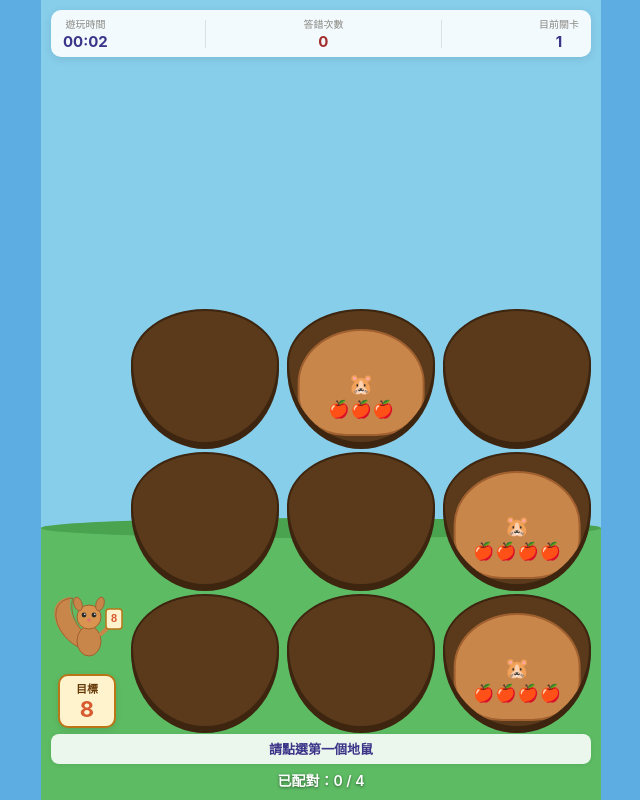
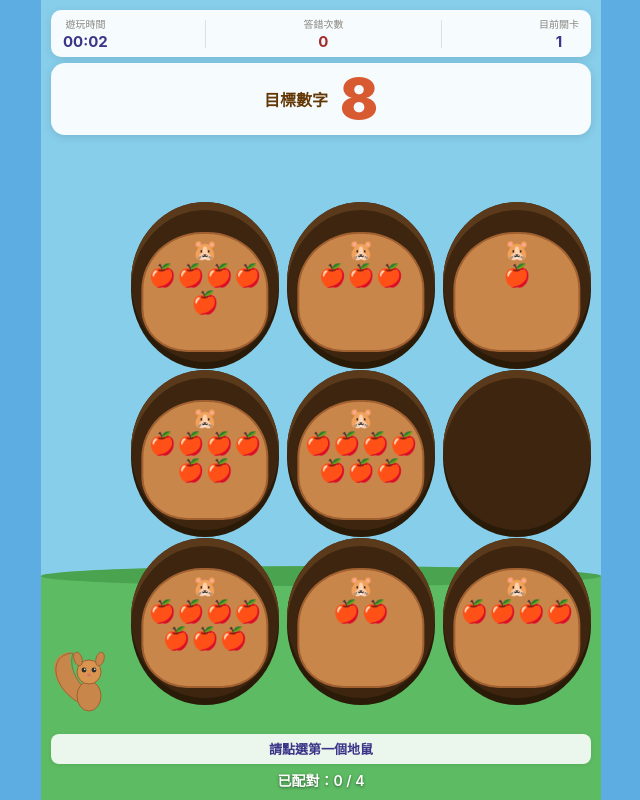
Before and after one commit to playlearn365/whack_a_mole_K3, a plain HTML site: page index.html in a window 1280 px wide. Both pictures are taken after a click on the button "開始遊戲 🎮". Shown: the whole page, without its empty margins (319-959 px from the left). Drawn offline with nearby package versions, Linux system fonts and the light colour scheme.

Commit message:
Refactor game logic and update UI elements
Updated game title and instructions, modified styles and sound effects, adjusted gameplay mechanics including target selection and timing.

```diff
--- a/index.html
+++ b/index.html
@@ -4,68 +4,143 @@
 <meta charset="UTF-8">
 <meta name="viewport" content="width=device-width, initial-scale=1.0, maximum-scale=1.0, user-scalable=no">
 <meta name="apple-mobile-web-app-capable" content="yes">
-<meta name="apple-mobile-web-app-status-bar-style" content="black-translucent">
-<title>打地鼠配對遊戲（大班）</title>
+<title>打地鼠分解遊戲（大班）</title>
+<script src="https://cdnjs.cloudflare.com/ajax/libs/tone/14.8.49/Tone.js"></script>
 <style>
 *{box-sizing:border-box;margin:0;padding:0;}
 html,body{width:100%;height:100%;background:#5DADE2;display:flex;align-items:center;justify-content:center;font-family:-apple-system,BlinkMacSystemFont,'Segoe UI',sans-serif;}
-  #gw{width:100%;max-width:560px;min-height:100dvh;background:#87CEEB;padding:10px;position:relative;overflow:hidden;touch-action:manipulation;display:flex;flex-direction:column;gap:6px;}
-  #ground{position:absolute;left:0;right:0;bottom:0;height:34%;background:#5DBB63;z-index:0;}
+
+#gw{
+  width:100%;max-width:560px;min-height:100dvh;
+  background:#87CEEB;
+  padding:10px;
+  position:relative;
+  overflow:hidden;
+  touch-action:manipulation;
+  display:flex;flex-direction:column;gap:6px;
+}
+
+/* 草地背景 */
+#ground{position:absolute;left:0;right:0;bottom:0;height:28%;background:#5DBB63;z-index:0;}
 #ground::before{content:'';position:absolute;top:-10px;left:0;right:0;height:20px;background:#4AA34F;border-radius:50%;}
-  #stats-bar{position:relative;z-index:2;display:flex;justify-content:space-between;align-items:center;background:rgba(255,255,255,0.9);border-radius:10px;padding:6px 12px;font-size:13px;font-weight:500;color:#2C2C2A;gap:6px;box-shadow:0 2px 8px rgba(0,0,0,0.1);}
+
+/* 統計列 */
+#stats-bar{
+  position:relative;z-index:2;
+  display:flex;justify-content:space-between;align-items:center;
+  background:rgba(255,255,255,0.92);border-radius:10px;
+  padding:6px 12px;gap:6px;
+  box-shadow:0 2px 8px rgba(0,0,0,0.1);
+}
 .stat-item{display:flex;flex-direction:column;align-items:center;gap:1px;}
 .stat-label{font-size:10px;color:#888780;font-weight:500;}
 .stat-val{font-size:15px;font-weight:700;color:#3C3489;}
 .stat-val.red{color:#A32D2D;}
 .stat-div{width:1px;height:28px;background:rgba(0,0,0,0.1);}
-  #scene{position:relative;z-index:2;display:flex;align-items:flex-end;gap:8px;flex:1;min-height:0;}
-  #squirrel-wrap{flex-shrink:0;display:flex;flex-direction:column;align-items:center;gap:5px;}
+
+/* 目標數字橫幅 */
+#target-bar{
+  position:relative;z-index:2;
+  display:flex;align-items:center;justify-content:center;gap:12px;
+  background:rgba(255,255,255,0.92);border-radius:14px;
+  padding:8px 20px;
+  box-shadow:0 2px 8px rgba(0,0,0,0.12);
+}
+.tb-label{font-size:16px;font-weight:700;color:#633806;}
+.tb-num{font-size:56px;font-weight:900;color:#D85A30;line-height:1;}
+
+/* 場景區 */
+#scene{
+  position:relative;z-index:2;
+  display:flex;align-items:flex-end;gap:8px;
+  flex:1;min-height:0;
+}
+#squirrel-wrap{flex-shrink:0;display:flex;flex-direction:column;align-items:center;padding-bottom:4px;}
 #sq-canvas{width:72px;height:90px;}
-  #sign{background:#fff3cd;border:2px solid #BA7517;border-radius:10px;padding:4px 8px;text-align:center;font-size:11px;color:#633806;font-weight:600;min-width:58px;box-shadow:0 2px 6px rgba(0,0,0,0.1);}
-  #sign-num{font-size:22px;color:#D85A30;display:block;font-weight:700;}
-  #grid{flex:1;display:grid;grid-template-columns:repeat(3,1fr);gap:8px;align-content:stretch;}
-  .hw{display:flex;justify-content:center;align-items:stretch;}
+
+/* 九宮格 */
+#grid{
+  flex:1;
+  display:grid;
+  grid-template-columns:repeat(3,1fr);
+  gap:8px;
+  /* 關鍵：格子從底部對齊，但留出足夠空間讓最下排高於草地 */
+  align-content:end;
+  padding-bottom:30px;
+}
+
+/* ═══════════════════════════════
+   洞口：橢圓形深色洞，高度固定
+   地鼠：藏在洞底，.up 時滑上來
+   overflow:hidden 讓洞口當裁切
+   洞口高度必須大於地鼠最大高度
+═══════════════════════════════ */
+.hw{display:flex;justify-content:center;}
+
 .hole{
-    width:100%;height:0;padding-bottom:88%;
-    background:#5A3A1A;
-    border-radius:50% 50% 50% 50%/40% 40% 60% 60%;
-    position:relative;cursor:pointer;
-    box-shadow:0 5px 0 #3D2510;
-    overflow:hidden;border:2px solid #3D2510;
-    -webkit-tap-highlight-color:transparent;user-select:none;
-    transition:box-shadow 0.12s,border-color 0.12s;
+  width:100%;
+  /* 洞口高度 = 地鼠臉(22px) + 最多9個水果(約3排×26px=78px) + padding(16px) + 餘裕 = ~130px */
+  height:160px;
+  background:#3D2510;
+  border-radius:50%;
+  position:relative;
+  cursor:pointer;
+  /* 洞口內部淺棕，製造深度感 */
+  box-shadow:inset 0 8px 0 #5A3A1A, 0 7px 0 #2a1a08;
+  overflow:hidden;
+  border:none;
+  -webkit-tap-highlight-color:transparent;
+  user-select:none;
+  transition:box-shadow 0.12s;
 }
-  .hole.selected{border-color:#7F77DD;box-shadow:0 5px 0 #534AB7,0 0 0 3px #AFA9EC;}
-  .hole.matched{border-color:#2e7a33;box-shadow:0 5px 0 #1a5c22;cursor:default;}
-  /* 地鼠整體（臉+水果），從洞底滑上來 */
+.hole.selected{box-shadow:inset 0 8px 0 #5A3A1A, 0 7px 0 #534AB7, 0 0 0 3px #AFA9EC;}
+.hole.matched{box-shadow:inset 0 8px 0 #3a6e3e, 0 7px 0 #1a5c22;}
+
+/* 地鼠本體：固定高度，水果超出就捲動，確保冒出高度一致 */
 .mole{
   position:absolute;
-    bottom:4%;left:50%;transform:translateX(-50%);
-    width:88%;height:94%;
-    display:flex;flex-direction:column;align-items:center;justify-content:flex-end;
-    padding-bottom:12%;
+  bottom:-100%;
+  left:50%;
+  transform:translateX(-50%);
+  width:86%;
+  height:120px;          /* 固定高度，不隨水果數量變動 */
+  background:#c8864a;
+  border-radius:48% 48% 36% 36%;
+  border:2px solid #a06030;
+  display:flex;
+  flex-direction:column;
+  align-items:center;
+  justify-content:flex-start;
+  padding:6px 4px 6px;
   pointer-events:none;
-    transition:bottom 0.25s ease;
+  transition:bottom 0.3s cubic-bezier(.22,1,.36,1);
+  overflow:hidden;       /* 水果太多就裁掉，不撐高 */
 }
-  .mole.hidden{bottom:-100%;}
-  .mole-body{
-    position:absolute;bottom:0;left:0;right:0;height:88%;
-    background:#c8864a;border-radius:50% 50% 38% 38%;
-    border:2px solid #a06030;
-    transition:background 0.2s,border-color 0.2s;
+.mole.up{bottom:10px;}  /* 固定冒出高度 */
+
+.hole.selected .mole{background:#AFA9EC;border-color:#534AB7;}
+.hole.matched .mole{background:#4AA34F;border-color:#2e7a33;}
+.mole.bad{background:#E24B4A !important;border-color:#a32d2d !important;}
+
+.mole-face{font-size:20px;line-height:1;margin-bottom:2px;flex-shrink:0;}
+.mole-fruits{
+  display:flex;flex-wrap:wrap;justify-content:center;
+  gap:1px;width:100%;
+  font-size:22px;line-height:1.2;
+  overflow:hidden;
 }
-  .hole.selected .mole-body{background:#AFA9EC;border-color:#534AB7;}
-  .hole.matched .mole-body{background:#4AA34F;border-color:#2e7a33;}
-  .mole.bad .mole-body{background:#E24B4A;border-color:#a32d2d;}
-  .mole-face{position:relative;z-index:2;font-size:20px;line-height:1;margin-bottom:4%;}
-  .mole-fruits{
-    position:relative;z-index:2;
-    display:flex;flex-wrap:wrap;justify-content:center;
-    gap:1px;width:96%;
-    font-size:17px;line-height:1.2;
+
+/* 提示 & 進度 */
+#select-hint{
+  position:relative;z-index:2;text-align:center;
+  font-size:13px;font-weight:600;color:#3C3489;
+  background:rgba(255,255,255,0.88);border-radius:8px;
+  padding:5px 12px;min-height:30px;
+  box-shadow:0 1px 4px rgba(0,0,0,0.08);
 }
-  #select-hint{position:relative;z-index:2;text-align:center;font-size:13px;font-weight:600;color:#3C3489;background:rgba(255,255,255,0.88);border-radius:8px;padding:5px 12px;min-height:30px;box-shadow:0 1px 4px rgba(0,0,0,0.08);}
 #strack{position:relative;z-index:2;text-align:center;font-size:14px;color:#fff;font-weight:600;text-shadow:0 1px 3px rgba(0,0,0,0.5);}
+
+/* overlay */
 .overlay{position:absolute;inset:0;display:flex;flex-direction:column;align-items:center;justify-content:center;background:rgba(0,0,0,0.65);z-index:10;gap:14px;padding:24px;}
 .overlay h2{font-size:24px;color:#fff;font-weight:700;text-align:center;}
 .overlay p{font-size:14px;color:rgba(255,255,255,0.92);text-align:center;max-width:300px;line-height:1.6;}
@@ -77,18 +152,21 @@
 .rc-val.warn{color:#FAC775;}
 .bbtn{padding:13px 32px;font-size:16px;font-weight:600;background:#7F77DD;color:#fff;border:none;border-radius:12px;cursor:pointer;touch-action:manipulation;-webkit-tap-highlight-color:transparent;box-shadow:0 4px 12px rgba(127,119,221,0.5);}
 .bbtn:active{transform:scale(0.95);}
-  #toast{position:absolute;top:85px;left:50%;transform:translateX(-50%);background:rgba(20,20,20,0.88);color:#fff;padding:7px 18px;border-radius:24px;font-size:14px;font-weight:600;pointer-events:none;opacity:0;transition:opacity 0.25s;z-index:20;white-space:nowrap;}
+
+#toast{position:absolute;top:80px;left:50%;transform:translateX(-50%);background:rgba(20,20,20,0.88);color:#fff;padding:7px 18px;border-radius:24px;font-size:14px;font-weight:600;pointer-events:none;opacity:0;transition:opacity 0.25s;z-index:20;white-space:nowrap;}
 #toast.show{opacity:1;}
 </style>
 </head>
 <body>
 <div id="gw">
   <div id="ground"></div>
+
   <div id="start-s" class="overlay">
     <h2>🐹 打地鼠配對遊戲<br><span style="font-size:18px">大班版</span></h2>
-    <p>松鼠舉的是目標數字！<br>先點一個地鼠，再點另一個，<br>兩個水果數加起來等於目標就配對成功！<br>⚠️ 有一個是多餘的干擾，小心！<br>全部 4 組配對完就過關！</p>
+    <p>上方會顯示<strong style="color:#FAC775;">目標數字</strong>！<br>先點一個地鼠，再點另一個，<br>兩個水果數<strong style="color:#FAC775;">加起來等於目標</strong>就配對成功！<br>⚠️ 有一個是多餘的干擾，小心！<br>全部 4 組配對完就過關！</p>
     <button class="bbtn" onclick="startGame()">開始遊戲 🎮</button>
   </div>
+
   <div id="win-s" class="overlay" style="display:none">
     <h2 id="wtitle">🎉 過關！</h2>
     <p id="wmsg"></p>
@@ -99,6 +177,7 @@
     </div>
     <button class="bbtn" id="nbtn" onclick="nextLevel()">下一關 →</button>
   </div>
+
   <div id="stats-bar">
     <div class="stat-item"><span class="stat-label">遊玩時間</span><span class="stat-val" id="total-time">00:00</span></div>
     <div class="stat-div"></div>
@@ -106,47 +185,51 @@
     <div class="stat-div"></div>
     <div class="stat-item"><span class="stat-label">目前關卡</span><span class="stat-val" id="lvn">1</span></div>
   </div>
+
+  <div id="target-bar">
+    <span class="tb-label">目標數字</span>
+    <span class="tb-num" id="sign-num">7</span>
+  </div>
+
   <div id="scene">
     <div id="squirrel-wrap">
       <canvas id="sq-canvas" width="72" height="90"></canvas>
-      <div id="sign">目標<span id="sign-num">7</span></div>
     </div>
     <div id="grid"></div>
   </div>
+
   <div id="select-hint">請點選第一個地鼠</div>
   <div id="strack">已配對：<span id="hcnt">0</span> / 4</div>
   <div id="toast"></div>
 </div>
-<script src="https://cdnjs.cloudflare.com/ajax/libs/tone/14.8.49/Tone.js"></script>
+
 <script>
 const FRUITS=['🍎','🍊','🍋','🍇','🍓','🍑','🍒','🍍'];
-const HOLES=9,PAIRS=4,SPEED=3400;
-let level=0,pairsFound=0,gameActive=false;
-let currentTarget=7,lastTarget=0,levelFruit='🍎';
-let selectedIdx=-1;
-let hs=[];
-let clearedCount=0,wrongCount=0,totalSecs=0,globalTimer=null;
+const HOLES=9, PAIRS=4, SPEED=4500;
+let level=0, pairsFound=0, gameActive=false;
+let currentTarget=7, lastTarget=0, levelFruit='🍎';
+let selectedIdx=-1, hs=[];
+let clearedCount=0, wrongCount=0, totalSecs=0, globalTimer=null;
 
-function pickTarget(){let t;do{t=Math.floor(Math.random()*5)+6;}while(t===lastTarget);lastTarget=t;return t;}
+function pickTarget(){let t;do{t=6+Math.floor(Math.random()*5);}while(t===lastTarget);lastTarget=t;return t;}
 function pickFruit(){return FRUITS[Math.floor(Math.random()*FRUITS.length)];}
-function fmtTime(s){const m=Math.floor(s/60),sec=s%60;return String(m).padStart(2,'0')+':'+String(sec).padStart(2,'0');}
+function fmtTime(s){return String(Math.floor(s/60)).padStart(2,'0')+':'+String(s%60).padStart(2,'0');}
 
 function genCounts(target){
   const pairs=[];let tries=0;
   while(pairs.length<PAIRS&&tries<200){
     tries++;
-    const a=Math.floor(Math.random()*(target-1))+1;
+    const a=1+Math.floor(Math.random()*(target-1));
     const b=target-a;
-    const dup=pairs.some(p=>(p[0]===a&&p[1]===b)||(p[0]===b&&p[1]===a));
-    if(!dup)pairs.push([a,b]);
+    if(!pairs.some(p=>(p[0]===a&&p[1]===b)||(p[0]===b&&p[1]===a)))pairs.push([a,b]);
   }
-  const counts=[];pairs.forEach(p=>counts.push(p[0],p[1]));
+  const counts=[];
+  pairs.forEach(p=>counts.push(p[0],p[1]));
   let decoy,dt=0;
   do{
-    decoy=Math.floor(Math.random()*(target-1))+1;
+    decoy=1+Math.floor(Math.random()*(target-1));
     const partner=target-decoy;
-    const partnerExists=counts.filter(c=>c===partner).length>counts.filter(c=>c===decoy).length;
-    if(!partnerExists)break;
+    if(counts.filter(c=>c===partner).length<=counts.filter(c=>c===decoy).length)break;
     dt++;
   }while(dt<50);
   counts.push(decoy);
@@ -154,57 +237,45 @@ function genCounts(target){
   return counts;
 }
 
-let toneReady=false;
-let synth,marimba,noiseSynth;
-
+// ── Tone.js 音效 ──
+let toneReady=false, marimba, badSynth;
 async function initTone(){
   if(toneReady)return;
   await Tone.start();
   marimba=new Tone.Synth({
     oscillator:{type:'triangle'},
-    envelope:{attack:0.001,decay:0.3,sustain:0,release:0.1},
-    volume:-6
+    envelope:{attack:0.001,decay:0.4,sustain:0,release:0.1},
+    volume:-4
   }).toDestination();
-  synth=new Tone.PolySynth(Tone.Synth,{
-    oscillator:{type:'sine'},
-    envelope:{attack:0.01,decay:0.4,sustain:0.1,release:0.5},
+  badSynth=new Tone.Synth({
+    oscillator:{type:'square'},
+    envelope:{attack:0.001,decay:0.2,sustain:0,release:0.05},
     volume:-8
-  }).toDestination();
-  noiseSynth=new Tone.Synth({
-    oscillator:{type:'sawtooth'},
-    envelope:{attack:0.001,decay:0.2,sustain:0,release:0.05},
-    volume:-10
   }).toDestination();
   toneReady=true;
 }
-
 document.addEventListener('touchstart',initTone,{once:true});
 document.addEventListener('mousedown',initTone,{once:true});
 
 function beep(type){
   if(!toneReady)return;
+  const now=Tone.now();
   try{
-    const now=Tone.now();
     if(type==='tap'){
       marimba.triggerAttackRelease('G4',0.12,now);
     } else if(type==='ok'){
-      marimba.triggerAttackRelease('C5',0.15,now);
-      marimba.triggerAttackRelease('E5',0.15,now+0.15);
+      ['C5','E5','G5','C6'].forEach((n,i)=>marimba.triggerAttackRelease(n,0.2,now+i*0.1));
     } else if(type==='bad'){
-      noiseSynth.triggerAttackRelease('C3',0.2,now);
-      noiseSynth.triggerAttackRelease('A2',0.2,now+0.15);
+      ['E3','C3','A2'].forEach((n,i)=>badSynth.triggerAttackRelease(n,0.15,now+i*0.13));
     } else if(type==='win'){
-      const melody=[['C5',0],['E5',0.18],['G5',0.36],['C6',0.54]];
-      melody.forEach(([n,t])=>synth.triggerAttackRelease(n,0.35,now+t));
+      ['C5','E5','G5','E5','G5','C6'].forEach((n,i)=>marimba.triggerAttackRelease(n,0.18,now+i*0.11));
     } else if(type==='fail'){
-      noiseSynth.triggerAttackRelease('G3',0.18,now);
-      noiseSynth.triggerAttackRelease('E3',0.18,now+0.15);
-      noiseSynth.triggerAttackRelease('C3',0.25,now+0.30);
+      ['G4','E4','C4'].forEach((n,i)=>badSynth.triggerAttackRelease(n,0.2,now+i*0.18));
     }
   }catch(e){}
 }
 
-function drawSquirrel(holding){
+function drawSquirrel(){
   const cv=document.getElementById('sq-canvas'),c=cv.getContext('2d');
   c.clearRect(0,0,72,90);c.save();
   c.beginPath();c.moveTo(36,72);c.bezierCurveTo(2,60,-9,20,20,18);c.bezierCurveTo(16,30,22,45,36,56);c.fillStyle='#c8864a';c.fill();
@@ -218,22 +289,16 @@ function drawSquirrel(holding){
   c.beginPath();c.arc(33.8,35.2,0.8,0,Math.PI*2);c.fillStyle='#fff';c.fill();
   c.beginPath();c.arc(43.8,35.2,0.8,0,Math.PI*2);c.fill();
   c.beginPath();c.arc(38,41,1.8,0,Math.PI*2);c.fillStyle='#e07070';c.fill();
-  c.beginPath();c.moveTo(50,55);c.lineTo(62,44);c.strokeStyle='#c8864a';c.lineWidth=4;c.lineCap='round';c.stroke();
-  c.beginPath();c.roundRect(55,30,16,20,3);c.fillStyle='#fff3cd';c.fill();c.strokeStyle='#BA7517';c.lineWidth=1.5;c.stroke();
-  c.font='bold 11px sans-serif';c.fillStyle='#D85A30';c.textAlign='center';c.textBaseline='middle';
-  c.fillText(String(holding),63,40);c.restore();
+  c.restore();
 }
 
-// 建立地鼠 DOM，並直接把 moleEl 存起來
-function makeMoleEl(count){
-  const mole=document.createElement('div');mole.className='mole';
-  const body=document.createElement('div');body.className='mole-body';
+function makeMole(count){
+  const mole=document.createElement('div');
+  mole.className='mole'; // 初始無 .up，藏在洞底
   const face=document.createElement('div');face.className='mole-face';face.textContent='🐹';
   const fruits=document.createElement('div');fruits.className='mole-fruits';
-  for(let k=0;k<count;k++){
-    const s=document.createElement('span');s.textContent=levelFruit;fruits.appendChild(s);
-  }
-  mole.appendChild(body);mole.appendChild(face);mole.appendChild(fruits);
+  for(let k=0;k<count;k++){const s=document.createElement('span');s.textContent=levelFruit;fruits.appendChild(s);}
+  mole.appendChild(face);mole.appendChild(fruits);
   return mole;
 }
 
@@ -242,55 +307,45 @@ function buildGrid(counts){
   for(let i=0;i<HOLES;i++){
     const hw=document.createElement('div');hw.className='hw';
     const hole=document.createElement('div');hole.className='hole';
-    const mole=makeMoleEl(counts[i]);
+    const mole=makeMole(counts[i]);
     hole.appendChild(mole);
     hole.addEventListener('pointerdown',e=>{e.preventDefault();tap(i);});
     hw.appendChild(hole);g.appendChild(hw);
-    hs.push({count:counts[i],up:true,locked:false,matched:false,
-             timer:null,loopTimer:null,moleEl:mole,holeEl:hole});
+    hs.push({count:counts[i],up:false,locked:false,matched:false,timer:null,loopTimer:null,moleEl:mole,holeEl:hole});
   }
 }
 
 function popUp(i){
   if(!gameActive||hs[i].matched||hs[i].locked)return;
   hs[i].up=true;
-  hs[i].moleEl.classList.remove('hidden');
-  // 冒出後排程縮回
+  hs[i].moleEl.classList.add('up');
   clearTimeout(hs[i].timer);
-  hs[i].timer=setTimeout(()=>retract(i), SPEED*(0.85+Math.random()*0.5));
+  hs[i].timer=setTimeout(()=>retract(i), SPEED*(0.8+Math.random()*0.5));
 }
 
 function retract(i){
   if(!gameActive||hs[i].locked||hs[i].matched)return;
   hs[i].up=false;
-  hs[i].moleEl.classList.add('hidden');
-  hs[i].moleEl.classList.remove('bad');
-  // 縮回後隨機時間再冒出
+  hs[i].moleEl.classList.remove('up','bad');
   clearTimeout(hs[i].loopTimer);
-  hs[i].loopTimer=setTimeout(()=>popUp(i), 800+Math.random()*1800);
+  hs[i].loopTimer=setTimeout(()=>popUp(i), 900+Math.random()*2000);
 }
 
 function scheduleRetract(i){
   clearTimeout(hs[i].timer);
-  if(hs[i].locked||hs[i].matched)return;
-  hs[i].timer=setTimeout(()=>retract(i), SPEED*(0.85+Math.random()*0.5));
+  if(!hs[i].locked&&!hs[i].matched)
+    hs[i].timer=setTimeout(()=>retract(i), SPEED*(0.8+Math.random()*0.5));
 }
 
 function schedulePop(i){
-  // 各自錯開時間，先縮回一次再開始 loop
-  clearTimeout(hs[i].loopTimer);
-  clearTimeout(hs[i].timer);
-  hs[i].loopTimer=setTimeout(()=>{
-    if(!gameActive||hs[i].matched)return;
-    retract(i);
-  }, 500+Math.random()*2500);
+  clearTimeout(hs[i].loopTimer);clearTimeout(hs[i].timer);
+  hs[i].loopTimer=setTimeout(()=>popUp(i), 400+Math.random()*2500);
 }
 
 function clearSelection(){
   if(selectedIdx>=0){
     hs[selectedIdx].locked=false;
     hs[selectedIdx].holeEl.classList.remove('selected');
-    // 被選取的地鼠解鎖後，隨機一段時間縮回
     scheduleRetract(selectedIdx);
   }
   selectedIdx=-1;
@@ -298,20 +353,14 @@ function clearSelection(){
 }
 
 function tap(i){
-  if(!gameActive||hs[i].matched)return;
-  // 地鼠縮下去時不能點
-  if(!hs[i].up)return;
+  if(!gameActive||hs[i].matched||!hs[i].up)return;
   if(selectedIdx===i){clearSelection();return;}
   if(selectedIdx===-1){
-    selectedIdx=i;
-    hs[i].locked=true;
-    clearTimeout(hs[i].timer);
-    hs[i].holeEl.classList.add('selected');
-    beep('tap');
+    selectedIdx=i;hs[i].locked=true;clearTimeout(hs[i].timer);
+    hs[i].holeEl.classList.add('selected');beep('tap');
     document.getElementById('select-hint').textContent='已選 '+hs[i].count+' 個，再點一個配對！';
   } else {
-    const a=hs[selectedIdx].count,b=hs[i].count;
-    const hi1=selectedIdx,hi2=i;
+    const a=hs[selectedIdx].count,b=hs[i].count,hi1=selectedIdx,hi2=i;
     clearSelection();
     if(a+b===currentTarget){
       beep('ok');pairsFound++;
@@ -320,38 +369,24 @@ function tap(i){
       [hi1,hi2].forEach(idx=>{
         hs[idx].matched=true;hs[idx].locked=false;hs[idx].up=true;
         clearTimeout(hs[idx].timer);clearTimeout(hs[idx].loopTimer);
-        hs[idx].moleEl.classList.remove('hidden','bad');
-        hs[idx].holeEl.classList.remove('selected');
-        hs[idx].holeEl.classList.add('matched');
+        hs[idx].moleEl.classList.add('up');hs[idx].moleEl.classList.remove('bad');
+        hs[idx].holeEl.classList.remove('selected');hs[idx].holeEl.classList.add('matched');
       });
-      if(pairsFound>=PAIRS){setTimeout(()=>endLevel(true),500);return;}
+      if(pairsFound>=PAIRS){setTimeout(()=>endLevel(true),500);}
     } else {
-      wrongCount++;
-      document.getElementById('wrong-count').textContent=wrongCount;
-      beep('bad');
+      wrongCount++;document.getElementById('wrong-count').textContent=wrongCount;beep('bad');
       showToast('❌ '+a+' + '+b+' = '+(a+b)+'，不是 '+currentTarget+'！');
       [hi1,hi2].forEach(idx=>{
         hs[idx].moleEl.classList.add('bad');
-        setTimeout(()=>{
-          hs[idx].moleEl.classList.remove('bad');
-          if(!hs[idx].matched&&!hs[idx].locked) scheduleRetract(idx);
-        },500);
+        setTimeout(()=>{hs[idx].moleEl.classList.remove('bad');if(!hs[idx].matched&&!hs[idx].locked)scheduleRetract(idx);},500);
       });
     }
   }
 }
 
-function showToast(msg){
-  const t=document.getElementById('toast');t.textContent=msg;t.classList.add('show');
-  clearTimeout(t._t);t._t=setTimeout(()=>t.classList.remove('show'),1100);
-}
-
+function showToast(msg){const t=document.getElementById('toast');t.textContent=msg;t.classList.add('show');clearTimeout(t._t);t._t=setTimeout(()=>t.classList.remove('show'),1100);}
 function stopAll(){hs.forEach((_,i)=>{clearTimeout(hs[i].timer);clearTimeout(hs[i].loopTimer);});clearSelection();}
-
-function startGlobalTimer(){
-  clearInterval(globalTimer);
-  globalTimer=setInterval(()=>{totalSecs++;document.getElementById('total-time').textContent=fmtTime(totalSecs);},1000);
-}
+function startGlobalTimer(){clearInterval(globalTimer);globalTimer=setInterval(()=>{totalSecs++;document.getElementById('total-time').textContent=fmtTime(totalSecs);},1000);}
 
 function startGame(){
   document.getElementById('start-s').style.display='none';
@@ -364,16 +399,13 @@ function startGame(){
 
 function launchLevel(){
   pairsFound=0;gameActive=true;selectedIdx=-1;
-  currentTarget=pickTarget();
-  levelFruit=pickFruit();
+  currentTarget=pickTarget();levelFruit=pickFruit();
   const counts=genCounts(currentTarget);
   document.getElementById('lvn').textContent=level+1;
   document.getElementById('sign-num').textContent=currentTarget;
   document.getElementById('hcnt').textContent=0;
   document.getElementById('select-hint').textContent='請點選第一個地鼠';
-  drawSquirrel(currentTarget);
-  buildGrid(counts);
-  // 全部同時開始，各自隨機延遲
+  drawSquirrel();buildGrid(counts);
   hs.forEach((_,i)=>schedulePop(i));
   startGlobalTimer();
 }
@@ -384,15 +416,12 @@ function endLevel(won){
   document.getElementById('ws-wrong').textContent=wrongCount;
   document.getElementById('ws-time').textContent=fmtTime(totalSecs);
   if(won){
-    clearedCount++;
-    document.getElementById('ws-cleared').textContent=clearedCount;
-    beep('win');
+    clearedCount++;document.getElementById('ws-cleared').textContent=clearedCount;beep('win');
     document.getElementById('wtitle').textContent='🎉 過關！';
     document.getElementById('wmsg').textContent='太棒了！第 '+(level+1)+' 關完成！';
     document.getElementById('nbtn').textContent='下一關 →';
   }else{
-    document.getElementById('ws-cleared').textContent=clearedCount;
-    beep('fail');
+    document.getElementById('ws-cleared').textContent=clearedCount;beep('fail');
     document.getElementById('wtitle').textContent='再試試看！';
     document.getElementById('wmsg').textContent='配對了 '+pairsFound+' 組，再試一次吧！';
     document.getElementById('nbtn').textContent='再試一次 🔄';
```
Lines whose indentation alone changed are shown as unchanged.
